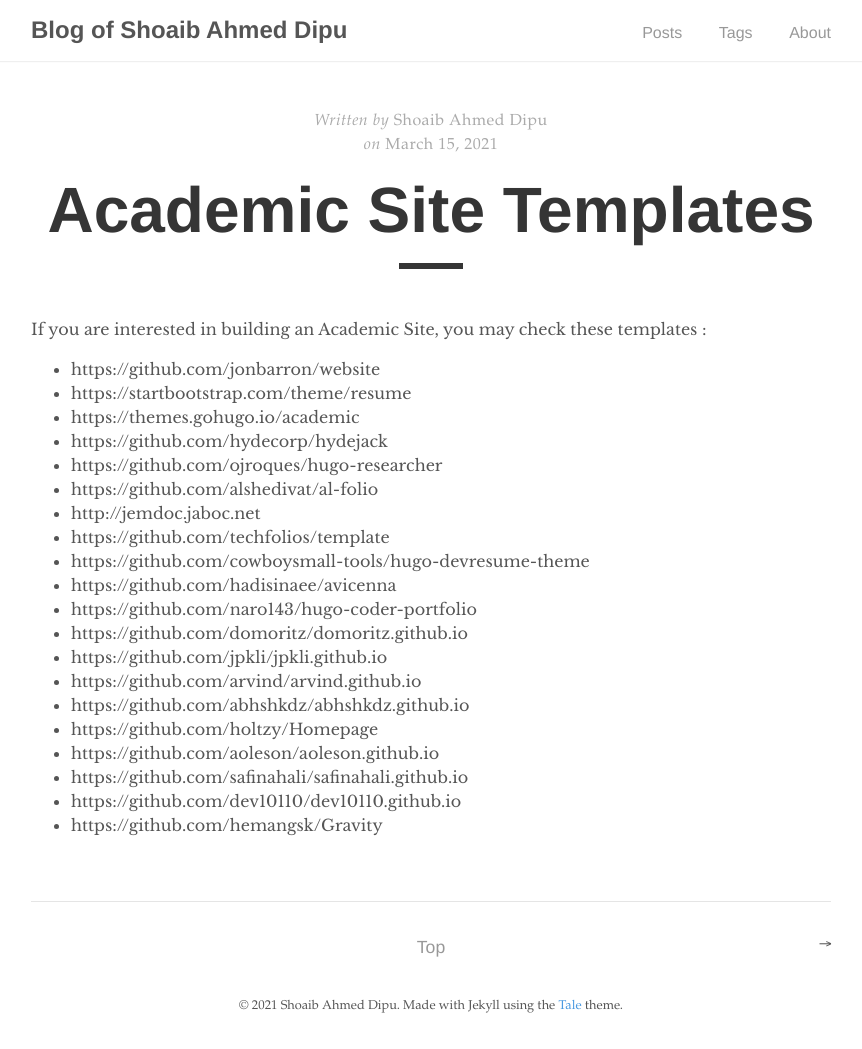
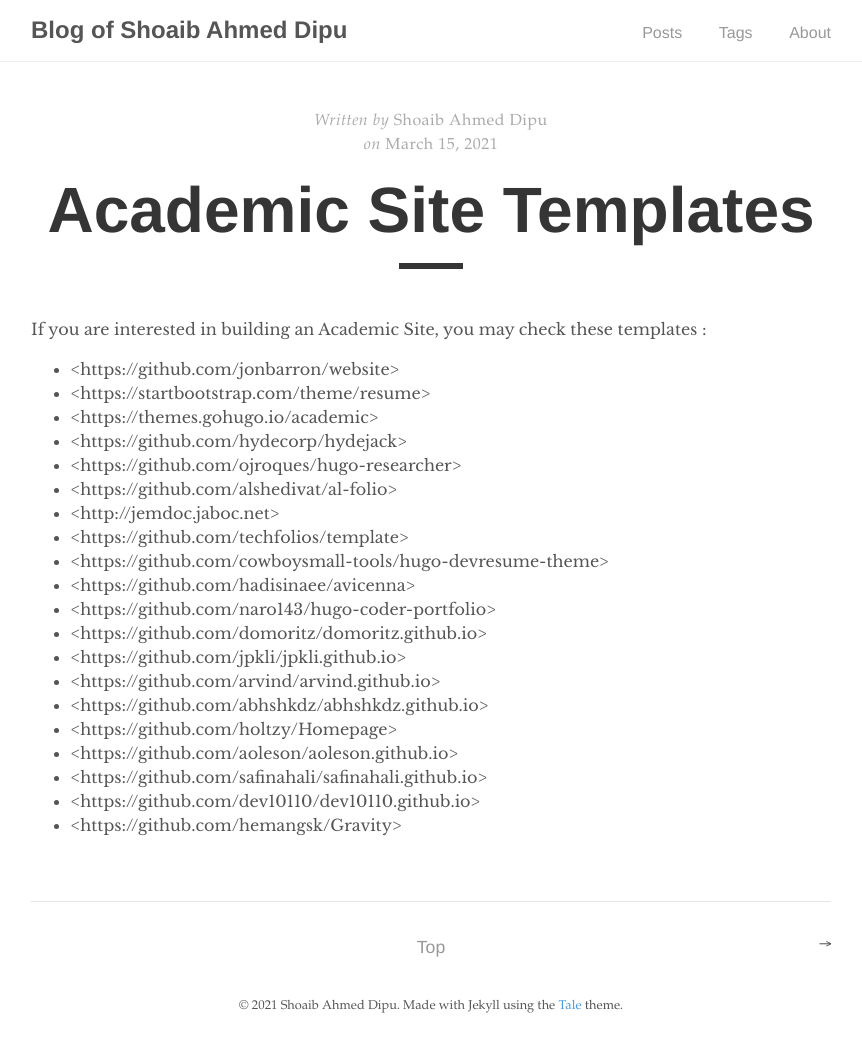
Before and after one commit to shoaibdipu/tale, a Jekyll site: the page built from _posts/2021-03-15-academic-site-templates.md, in a window 1280 px wide. Shown: the whole page, without its empty margins (209-1071 px from the left). Built offline with Jekyll 4.4.1, drawn with Linux system fonts in a browser that asks for light colours.

Commit message:
Update 2021-03-15-academic-site-templates.md

```diff
--- a/_posts/2021-03-15-academic-site-templates.md
+++ b/_posts/2021-03-15-academic-site-templates.md
@@ -10,44 +10,44 @@ If you are interested in building an Academic Site, you may check these template
 
 <ul>
 
-<li> https://github.com/jonbarron/website </li>
+<li> <https://github.com/jonbarron/website> </li>
 
-<li> https://startbootstrap.com/theme/resume </li>
+<li> <https://startbootstrap.com/theme/resume> </li>
 
-<li> https://themes.gohugo.io/academic </li>
+<li> <https://themes.gohugo.io/academic> </li>
 
-<li> https://github.com/hydecorp/hydejack </li>
+<li> <https://github.com/hydecorp/hydejack> </li>
 
-<li> https://github.com/ojroques/hugo-researcher </li>
+<li> <https://github.com/ojroques/hugo-researcher> </li>
 
-<li> https://github.com/alshedivat/al-folio </li>
+<li> <https://github.com/alshedivat/al-folio> </li>
 
-<li> http://jemdoc.jaboc.net </li>
+<li> <http://jemdoc.jaboc.net> </li>
 
-<li> https://github.com/techfolios/template </li>
+<li> <https://github.com/techfolios/template> </li>
 
-<li> https://github.com/cowboysmall-tools/hugo-devresume-theme </li>
+<li> <https://github.com/cowboysmall-tools/hugo-devresume-theme> </li>
 
-<li> https://github.com/hadisinaee/avicenna </li>
+<li> <https://github.com/hadisinaee/avicenna> </li>
 
-<li> https://github.com/naro143/hugo-coder-portfolio </li>
+<li> <https://github.com/naro143/hugo-coder-portfolio> </li>
 
-<li> https://github.com/domoritz/domoritz.github.io </li>
+<li> <https://github.com/domoritz/domoritz.github.io> </li>
 
-<li> https://github.com/jpkli/jpkli.github.io </li>
+<li> <https://github.com/jpkli/jpkli.github.io> </li>
 
-<li> https://github.com/arvind/arvind.github.io </li>
+<li> <https://github.com/arvind/arvind.github.io> </li>
 
-<li> https://github.com/abhshkdz/abhshkdz.github.io </li>
+<li> <https://github.com/abhshkdz/abhshkdz.github.io> </li>
 
-<li> https://github.com/holtzy/Homepage </li>
+<li> <https://github.com/holtzy/Homepage> </li>
 
-<li> https://github.com/aoleson/aoleson.github.io </li>
+<li> <https://github.com/aoleson/aoleson.github.io> </li>
 
-<li> https://github.com/safinahali/safinahali.github.io </li>
+<li> <https://github.com/safinahali/safinahali.github.io> </li>
 
-<li> https://github.com/dev10110/dev10110.github.io </li>
+<li> <https://github.com/dev10110/dev10110.github.io> </li>
 
-<li> https://github.com/hemangsk/Gravity </li>
+<li> <https://github.com/hemangsk/Gravity> </li>
 
 </ul>
```
